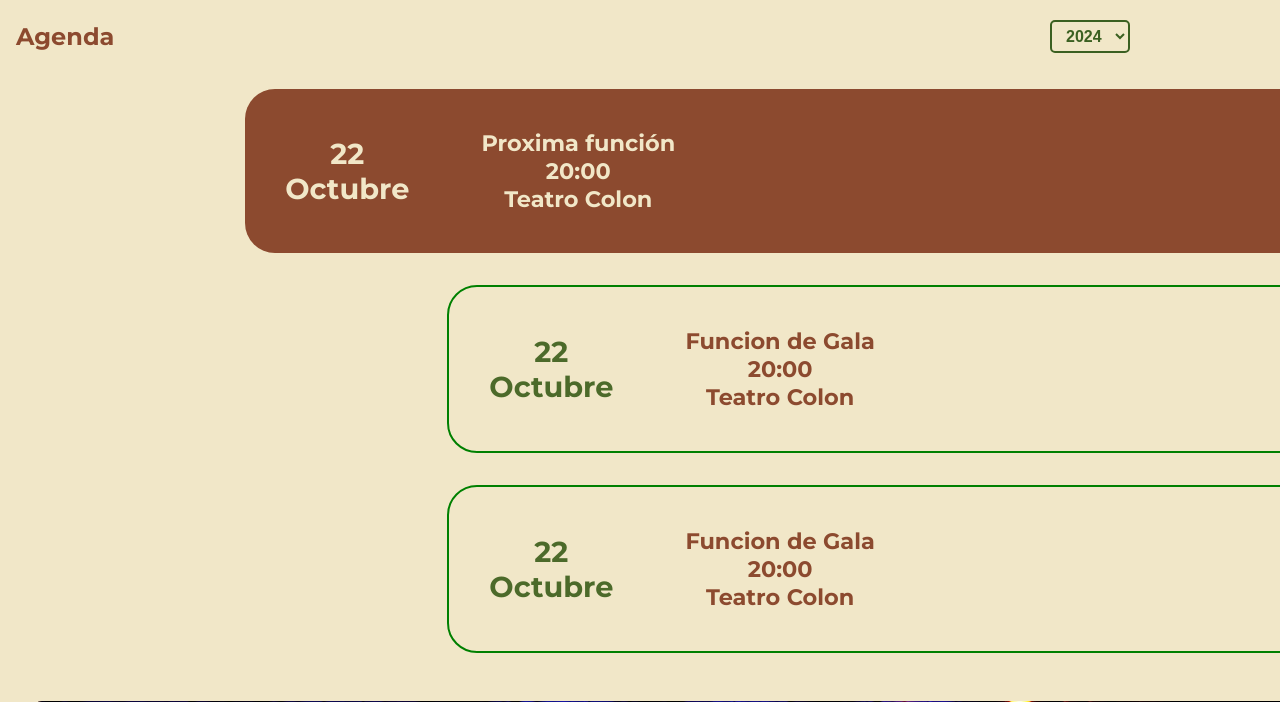
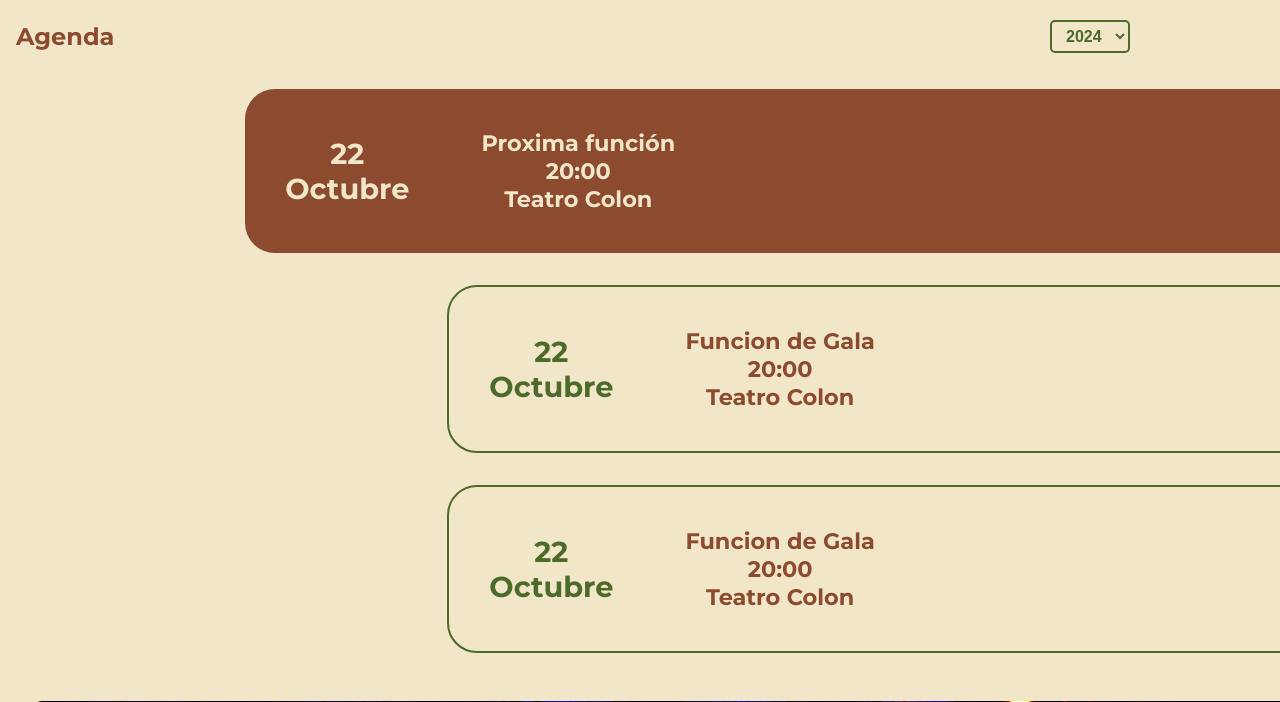
Before and after one commit to thomm23/Chocobanda, a Django app: page /novedades/ in a window 1280 px wide. Shown: the part 57-759 px from the top of the page. Run offline with Django 5.2, Linux system fonts and the light colour scheme.

Commit message:
modificaciones minimas

```diff
--- a/sitioChocobanda/static/css/estilos-galeria.css
+++ b/sitioChocobanda/static/css/estilos-galeria.css
@@ -104,9 +104,9 @@
     color: #3b6021;
 }
 
-/*.tab-content {
+.tab-content {
     display: none;
-}*/
+}
 
 .tab-content.active {
     display: block;
--- a/sitioChocobanda/static/css/estilos.css
+++ b/sitioChocobanda/static/css/estilos.css
@@ -141,7 +141,7 @@ nav{
     background-color: #f1e7c8;
     flex-direction: row;
     border-radius: 30px 0px 0 30px;
-    border: 2px solid green;
+    border: 2px solid #4c6a2a;
     padding-right: 30%;
 }
 
@@ -194,7 +194,6 @@ nav{
     justify-content: center;
     gap: 1rem;
     margin: 1rem;
-    padding-top: 8rem;
 }
 
 .nav ul li a:hover{
--- a/sitioChocobanda/static/css/novedades.css
+++ b/sitioChocobanda/static/css/novedades.css
@@ -11,9 +11,9 @@
 }
 .novedades-section .desplegable-novedades .selector{
     font-size: 16px;
-    color: #3b6021;
+    color: #4c6a2a;
     background-color: #f1e7c8;
-     border: 2px solid ; /* 3b6021 */
+    border: 2px solid ;
     border-radius: 5px;
     padding: 5px 10px;
     cursor: pointer;
--- a/sitioChocobanda/templates/base.html
+++ b/sitioChocobanda/templates/base.html
@@ -13,7 +13,7 @@
  </head>
  <body>
     <header>
-      <h1> <a class="titulo" href="#">{% block nombre_seccion %} Chocobanda {% endblock %}</a></h1>
+      <h1> <a class="titulo" href="{% url 'home'%}">{% block nombre_seccion %} Chocobanda {% endblock %}</a></h1>
       <button id="abrir" class="abrir-menu"><i class="bi bi-list"></i></button>
       <nav class="nav" id="nav">
         <button id="cerrar" class="cerrar-menu"><i class="bi bi-x"></i></button>
```
